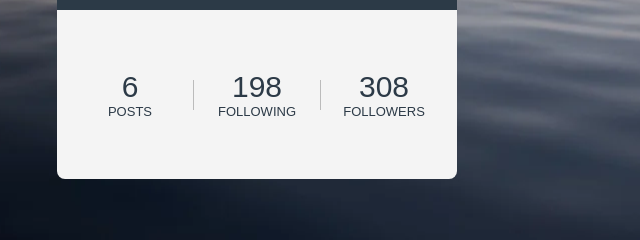
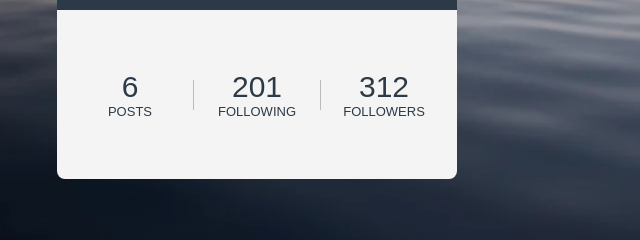
Before and after one commit to tej0807s/Tejas-Profilepage.com, a plain HTML site: page index.html in a window 1280 px wide. Shown: the part 524-764 px from the top of the page, 383-1023 px from the left. Drawn offline with Linux system fonts and the light colour scheme.

Commit message:
Update index.html

```diff
--- a/index.html
+++ b/index.html
@@ -37,12 +37,12 @@
                 </div>
                 <div class="border"></div>
                 <div class="item">
-                    <span>198</span>
+                    <span>201</span>
                     Following
                 </div>
                 <div class="border"></div>
                 <div class="item">
-                    <span>308</span>
+                    <span>312</span>
                     Followers
 
                 </div>
```
